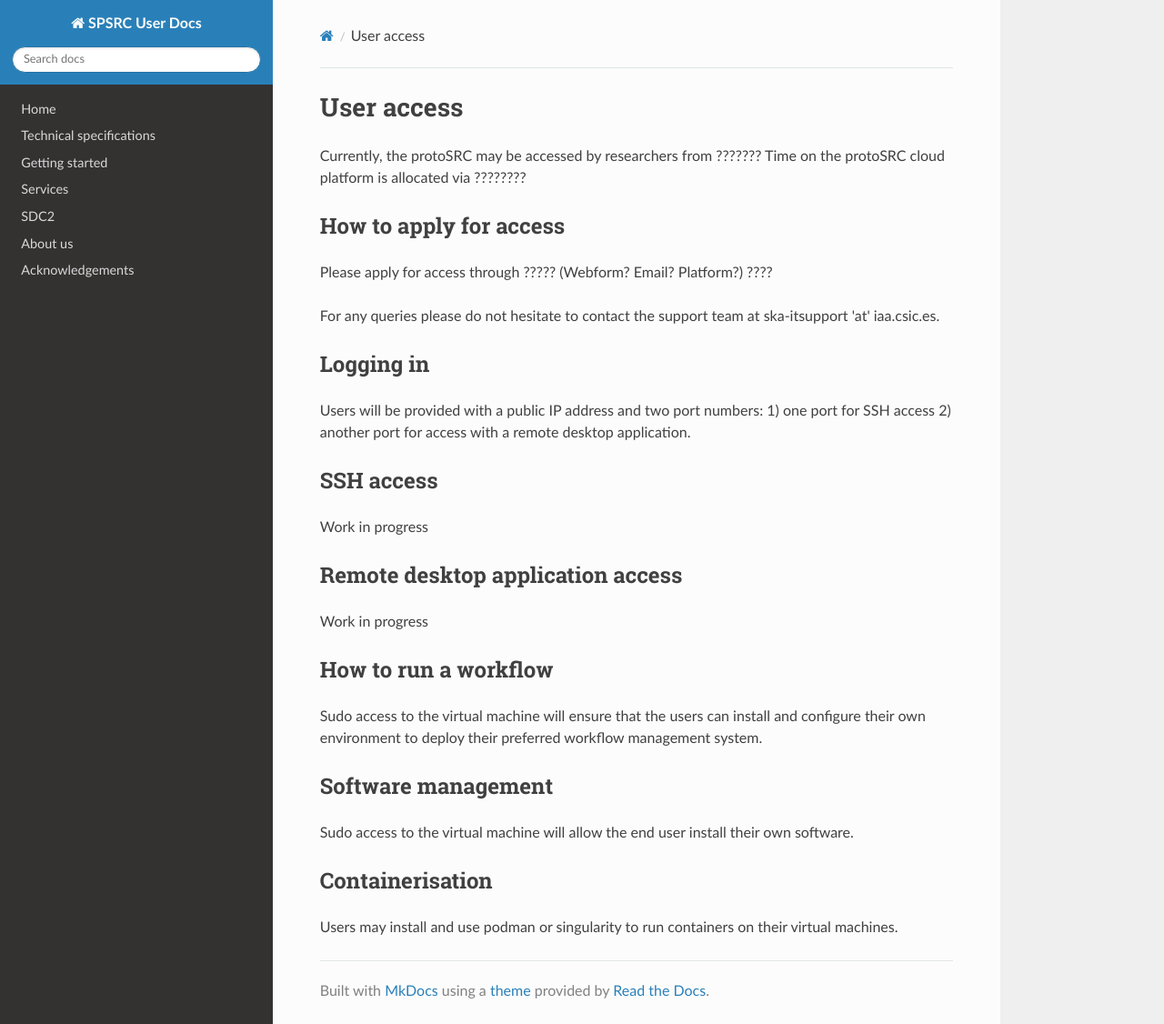
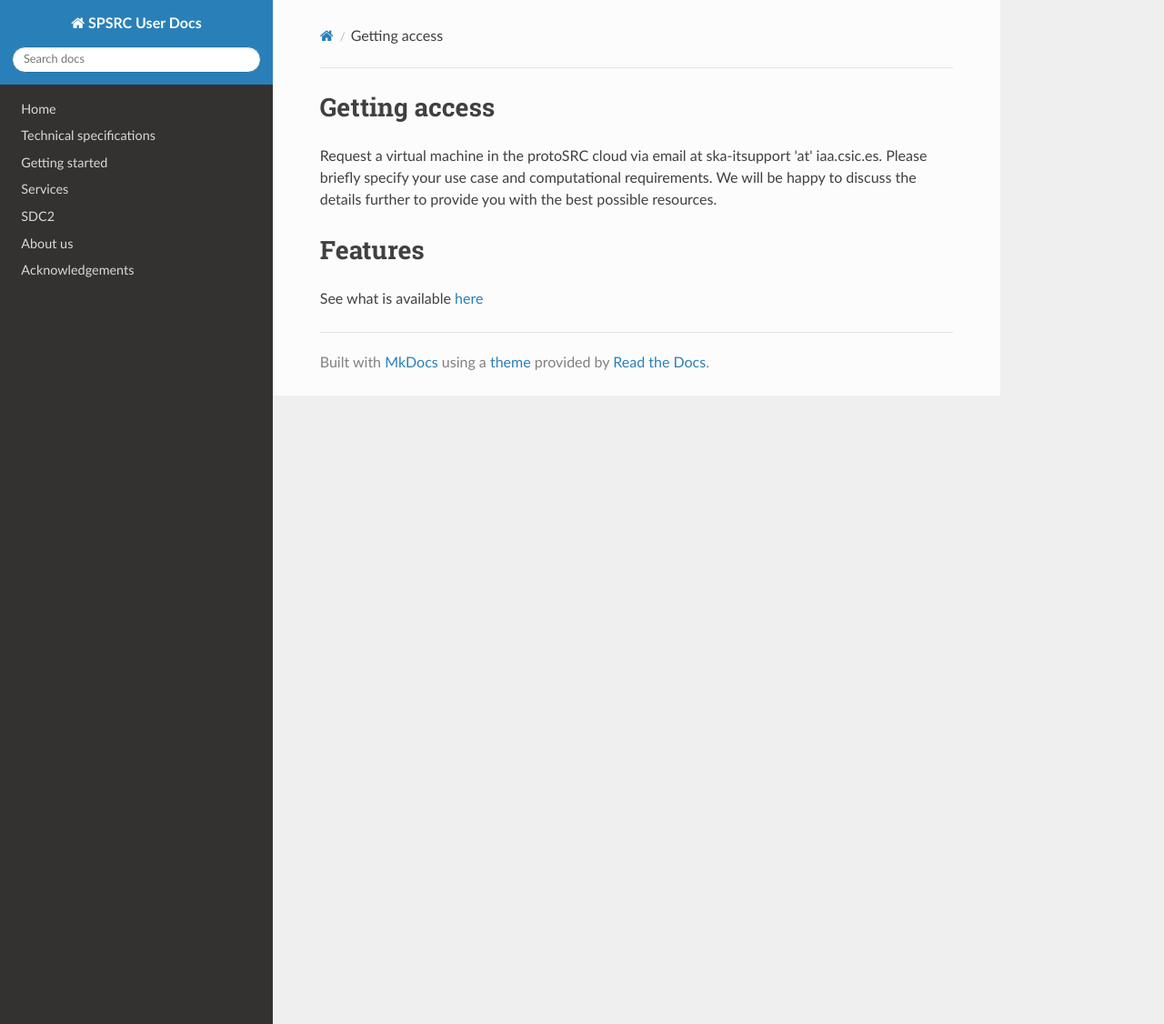
Before and after one commit to espsrc/spsrc_user_docs, an MkDocs documentation site: the page built from docs/access.md, in a window 1280 px wide and 1126 px high. Shown: the whole window at 91% size. Built offline with MkDocs 1.6.1, drawn with Linux system fonts in a browser that asks for light colours; nearby versions of some CDN libraries.

Commit message:
Update access.md

```diff
--- a/docs/access.md
+++ b/docs/access.md
@@ -1,35 +1,9 @@
-# User access
+# Getting access
 
-Currently, the protoSRC may be accessed by researchers from ??????? Time on the protoSRC cloud platform is allocated via ????????
+Request a virtual machine in the protoSRC cloud via email at ska-itsupport 'at' iaa.csic.es. Please briefly
+specify your use case and computational requirements. We will be happy to discuss the details further to
+provide you with the best possible resources.
 
-## How to apply for access
+# Features
 
-Please apply for access through ????? (Webform? Email? Platform?) ????
-
-For any queries please do not hesitate to contact the support team at ska-itsupport 'at' iaa.csic.es.
-
-## Logging in
-
-Users  will be provided with a public IP address and two port numbers:
-      1) one port for SSH access
-      2) another port for access with a remote desktop application.
-
-## SSH access
-
-Work in progress
-
-## Remote desktop application access
-
-Work in progress
-
-## How to run a workflow
-
-Sudo access to the virtual machine will ensure that the users can install and configure their own environment to deploy their preferred workflow management system.
-
-## Software management
-
-Sudo access to the virtual machine will allow the end user install their own software.
-
-## Containerisation
-
-Users may install and use podman or singularity to run containers on their virtual machines.
+See what is available [here](tech_specifications.md)
```
